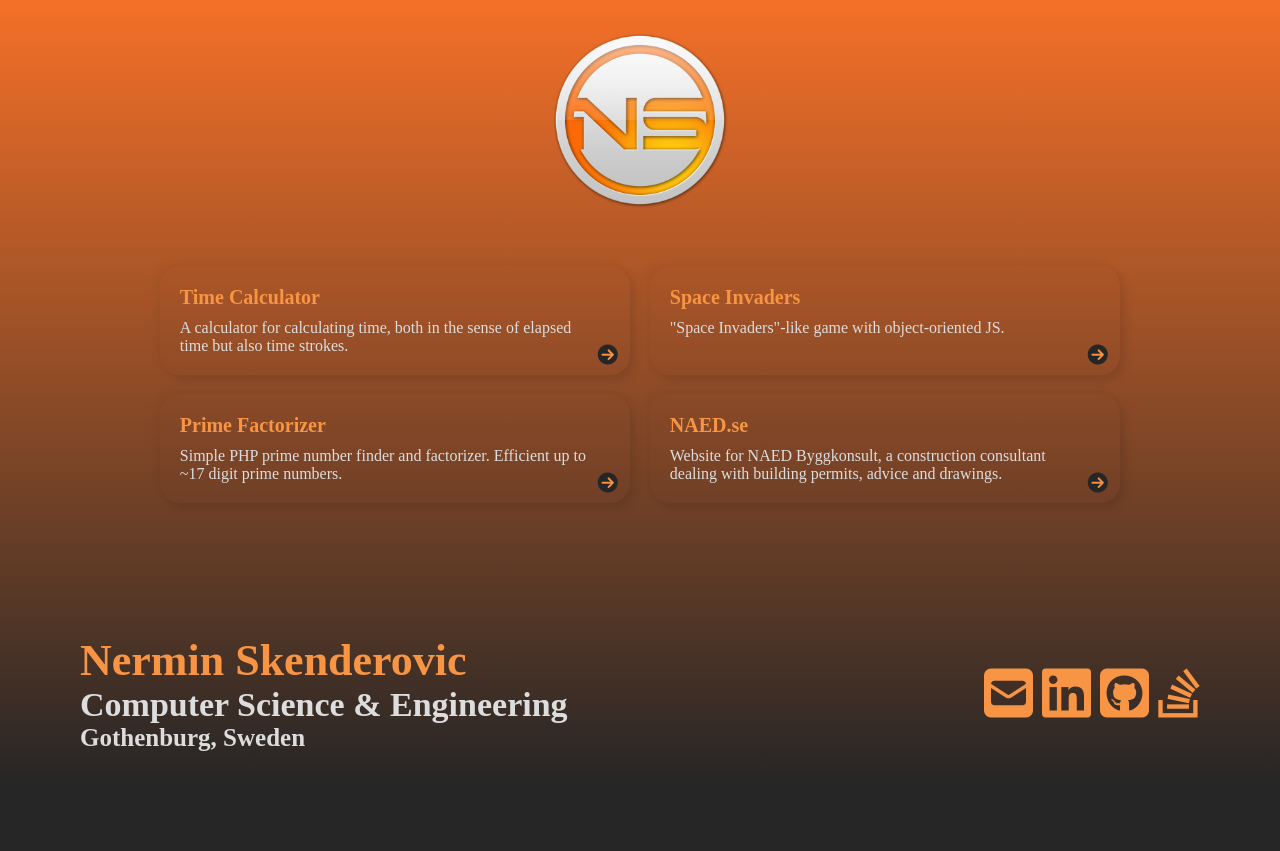
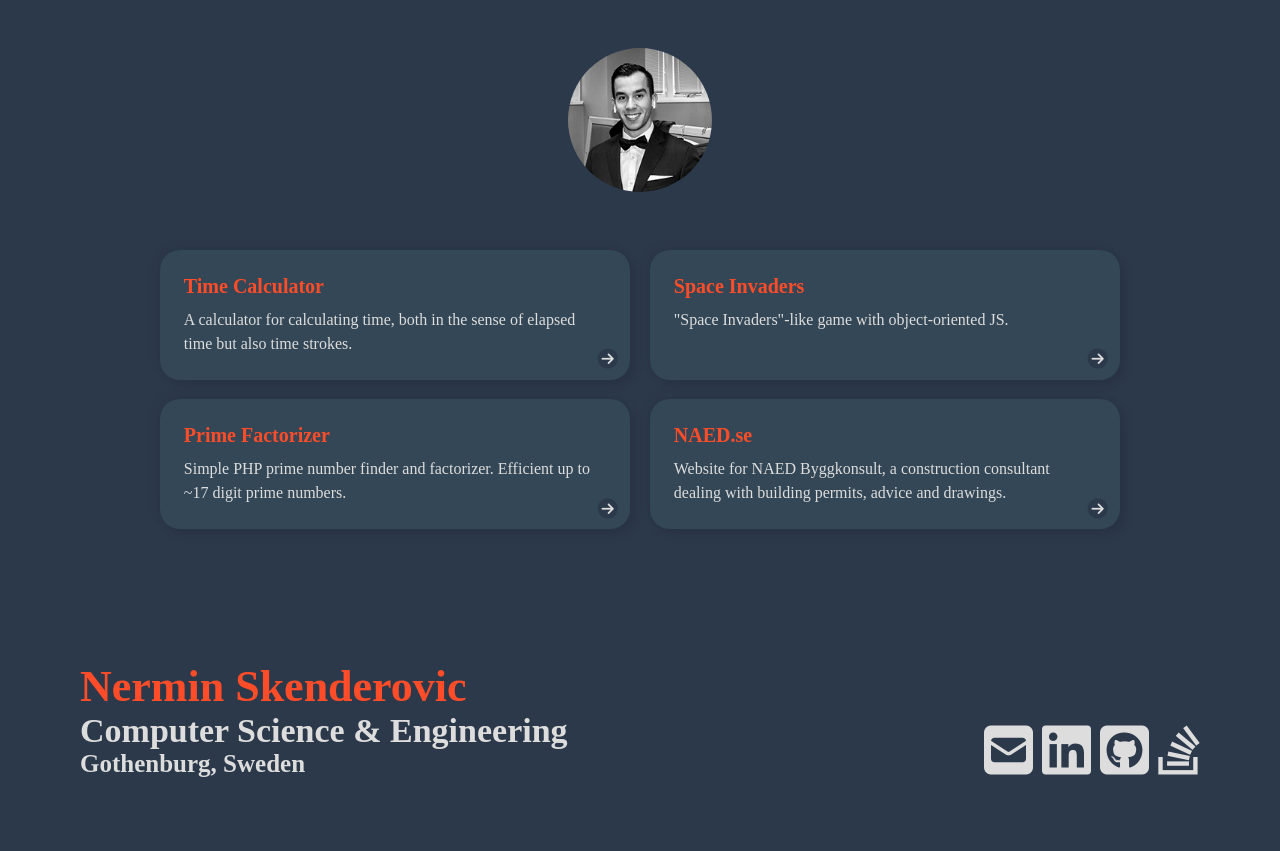
Before and after one commit to nermin99/nermin.skenderovic.se, a PHP site: page / in a window 1280 px wide. Before the commit the page ends 751 px from the top, so only its background shows below. Run offline with PHP 8.4, Linux system fonts and the light colour scheme; some libraries are stand-ins or nearby versions; some web fonts are replaced.

Commit message:
Revamp color scheme

```diff
--- a/css/style.css
+++ b/css/style.css
@@ -1,12 +1,10 @@
 :root {
   /* Colors */
-  --orange-primary: #f47028;
-  --orange-secondary: #f79545;
-  --NS-white: #dddddd;
+  --primary: #2c394b;
+  --secondary: #dddddd;
+  --tertiary: #ff4c29;
+  --quaternary: #334756;
   --NS-black: #262626;
-  --brown: #784822;
-  --beige: #f9bf90;
-
   --boxGap: 1%;
 }
 
@@ -43,13 +41,8 @@
   flex-direction: column;
   align-items: center;
 
-  background-color: var(--orange-primary);
-  background: linear-gradient(
-    180deg,
-    var(--orange-primary) 0%,
-    var(--NS-black) 95%
-  );
-  color: var(--beige);
+  background: var(--primary);
+  color: var(--secondary);
   font-family: 'Solway', serif;
 }
 
@@ -61,18 +54,19 @@
   height: fit-content;
   display: flex;
   justify-content: center;
-  margin-top: 2em;
+  margin: 3em 0;
 }
 
 header #logo {
-  height: 11em;
+  height: 9em;
   width: auto;
+  border-radius: 50%;
 }
 
 #projects {
   max-width: 100rem;
   width: fit-content;
-  margin: 3em 0;
+  margin-bottom: 3em;
   padding: 0 1rem;
   display: flex;
   justify-content: center;
@@ -83,17 +77,16 @@
   cursor: pointer;
   width: calc(50% - 2 * var(--boxGap));
   margin: var(--boxGap);
-  padding: 2rem;
-  padding-right: 4rem;
-  background-color: rgba(0, 0, 0, 0.01);
+  padding: 1.5em;
+  background: var(--quaternary);
   box-shadow: 5px 5px 10px rgba(0, 0, 0, 0.1),
     -5px -5px 10px rgba(0, 0, 0, 0.03);
   border-radius: 2rem;
-  color: var(--NS-white);
-
+  color: var(--secondary);
   position: relative;
   display: flex;
   flex-direction: column;
+  line-height: 1.5em;
 }
 
 .project:hover {
@@ -104,16 +97,13 @@
 .project h2 {
   font-size: 2rem;
   margin-bottom: 0.5em;
-  color: var(--orange-secondary);
+  color: var(--tertiary);
 }
 
 .project a {
   position: absolute;
   right: 1rem;
   bottom: 1rem;
-  /* border-radius: 100%; */
-  /* background-color: var(--orange-secondary); */
-  /* color: var(--NS-black); */
 }
 
 .project a .fa-stack {
@@ -121,11 +111,10 @@
 }
 
 .project a .icon-circle {
-  color: var(--NS-black);
+  color: var(--primary);
 }
 
 .project a .icon-arrow {
-  color: var(--orange-secondary);
   font-size: 1.4rem;
 }
 
@@ -133,22 +122,23 @@
   margin-top: auto;
   width: 100%;
   min-height: 33vh;
-  color: var(--NS-white);
-  /* background-color: var(--NS-black); */
-
   display: flex;
   justify-content: space-between;
   align-items: center;
   flex-wrap: wrap;
 }
 
-#info {
-  margin-left: 8rem;
+.footer-content {
+  display: flex;
+  justify-content: space-between;
+  margin: 0 8rem;
+  width: 100%;
+  flex-wrap: wrap;
 }
 
 #info h1 {
   font-size: 4.4rem;
-  color: var(--orange-secondary);
+  color: var(--tertiary);
 }
 
 #info h2 {
@@ -160,8 +150,8 @@
 }
 
 #social-links {
-  margin-right: 8rem;
-  color: var(--orange-secondary);
+  color: var(--secondary);
+  align-self: flex-end;
 }
 
 #social-links .icon-social {
@@ -173,6 +163,9 @@
   #projects .project {
     width: 100%;
   }
+  #projects .project:not(:last-child) {
+    margin-bottom: 1em;
+  }
 
   footer {
     flex-direction: column;
@@ -182,8 +175,19 @@
     padding: 1rem;
   }
 
+  .footer-content {
+    margin: 0;
+    width: 100%;
+    height: 100%;
+    flex-direction: column;
+    justify-content: space-around;
+    align-items: center;
+    text-align: center;
+  }
+
   footer #social-links {
     margin: 0;
+    align-self: initial;
   }
 
   footer #info {
--- a/index.html
+++ b/index.html
@@ -28,7 +28,7 @@
 
   <body>
     <header id="logo-wraper">
-      <img id="logo" src="images/NS.png" alt="NS-logo" />
+      <img id="logo" src="images/NS.jpg" alt="NS-logo" />
     </header>
 
     <main id="projects">
@@ -87,6 +87,7 @@
     </main>
 
     <footer>
+      <div class="footer-content">
         <div id="info">
           <h1 title="Ninja">Nermin Skenderovic</h1>
           <h2>Computer Science & Engineering</h2>
@@ -116,6 +117,7 @@
             ></i>
           </a>
         </div>
+      </div>
     </footer>
   </body>
 </html>
```
Also changed, not shown: images/NS.jpg (added). Lines whose indentation alone changed are shown as unchanged.
